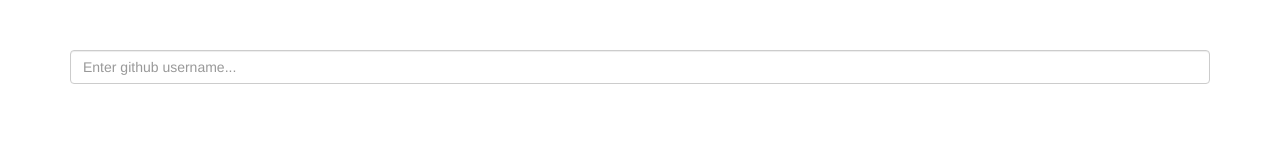
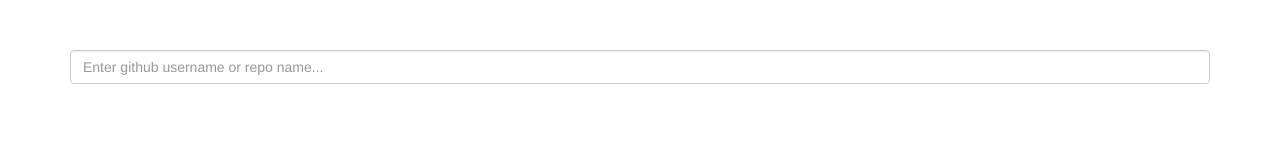
Before and after one commit to VickyMutai/github-search, an Angular app: page / in a window 1280 px wide. Shown: the top 160 px of the page. Built offline with nearby package versions, Linux system fonts and the light colour scheme.

Commit message:
Enable search for repositories

```diff
--- a/src/app/profile/profile.component.html
+++ b/src/app/profile/profile.component.html
@@ -1,6 +1,6 @@
 <form action="" class="search-form">
   <div class="form-group">
-    <input type="text" class="form-control" placeholder="Enter github username..." [(ngModel)]="username" name="username" (keyup)="findUser()">
+    <input type="text" class="form-control" placeholder="Enter github username or repo name..." [(ngModel)]="username" name="username" (keyup)="findUser()">
   </div>
 </form>
 
```
